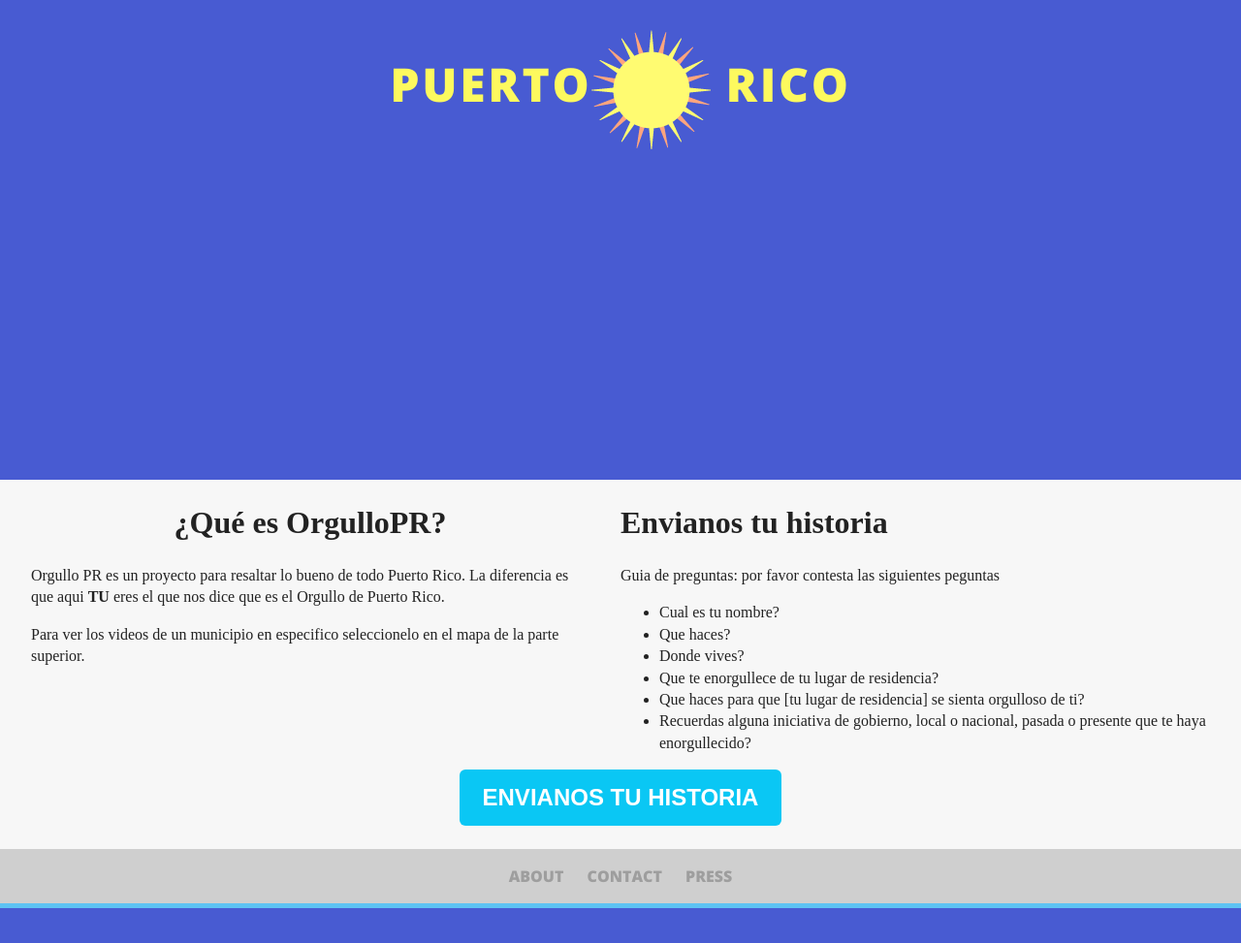
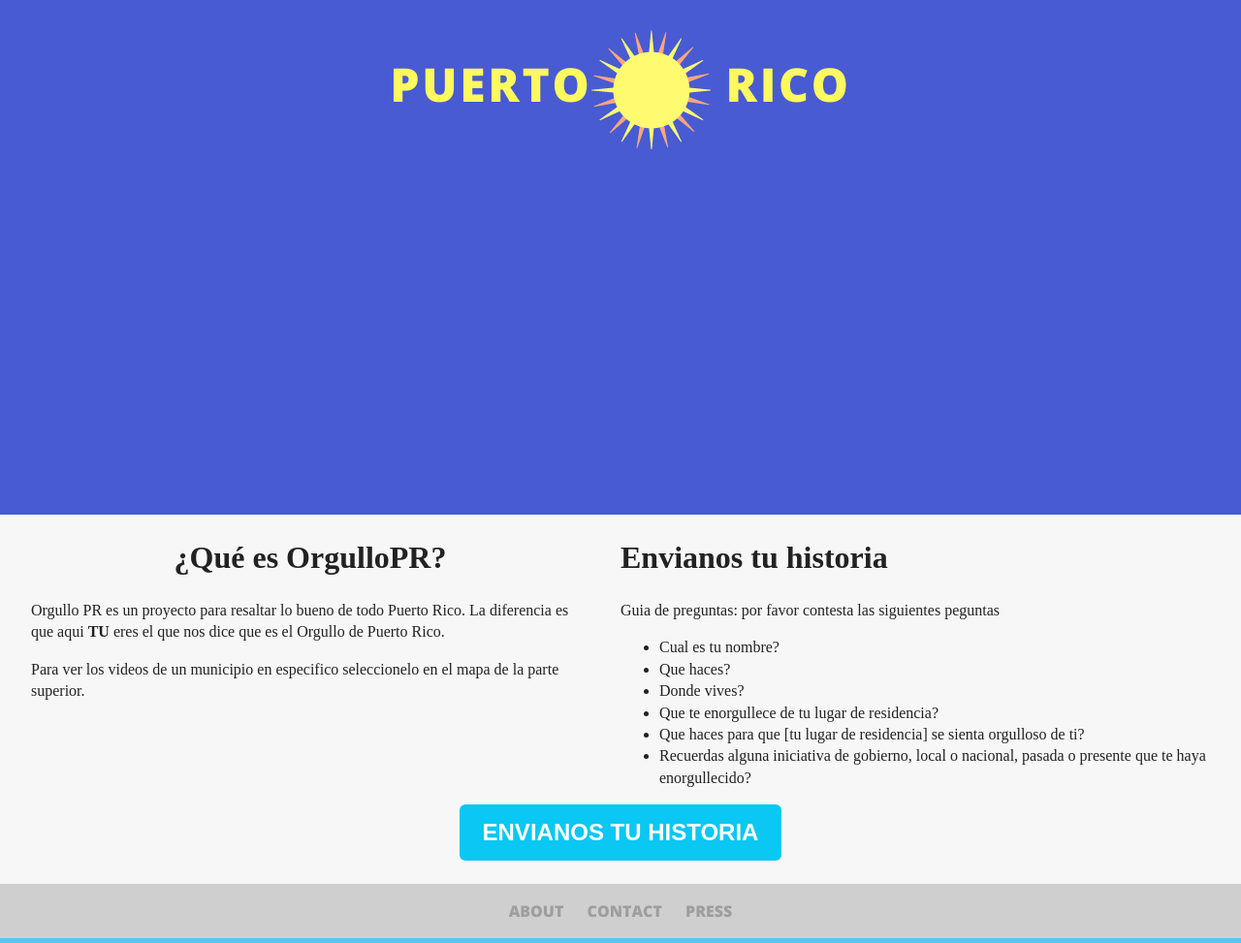
Before and after one commit to froi/orgullopr, a Flask app: page / in a window 1280 px wide. Shown: the part 57-1030 px from the top of the page at 97% size. Before the commit the page ends 994 px from the top, so only its background shows below. Run offline with Flask 2, Linux system fonts and the light colour scheme; data that the repository does not hold is empty; parts of the project's set-up code (start-up, migrations or seed data) failed here and were passed over; some libraries are stand-ins or nearby versions; some web fonts are replaced.

Commit message:
Added new css to fix github issue #2 Added new dir to ignore.

```diff
--- a/static/css/orgullopr.css
+++ b/static/css/orgullopr.css
@@ -50,6 +50,7 @@ div.video {
   font-family: "Open Sans" sans-serif;
   font-weight: 700;
   font-size: x-large;
+  height: 1.5em;
 }
 #map{
     margin: 0 auto;
--- a/templates/index.html
+++ b/templates/index.html
@@ -10,9 +10,9 @@
             <div id="map">
                 <h1>PUERTO<img src="{{ url_for('static', filename='img/Sun.png') }}">&nbsp;RICO</h1>
             </div>
-						<div class="name-wrapper">
-							<span id="name"></span>
-						</div>
+			<div class="name-wrapper">
+				<span id="name"></span>
+			</div>
         </div>
         <div class="text-wrapper">
             <div class="question">
```
Also changed, not shown: 1 other file.
